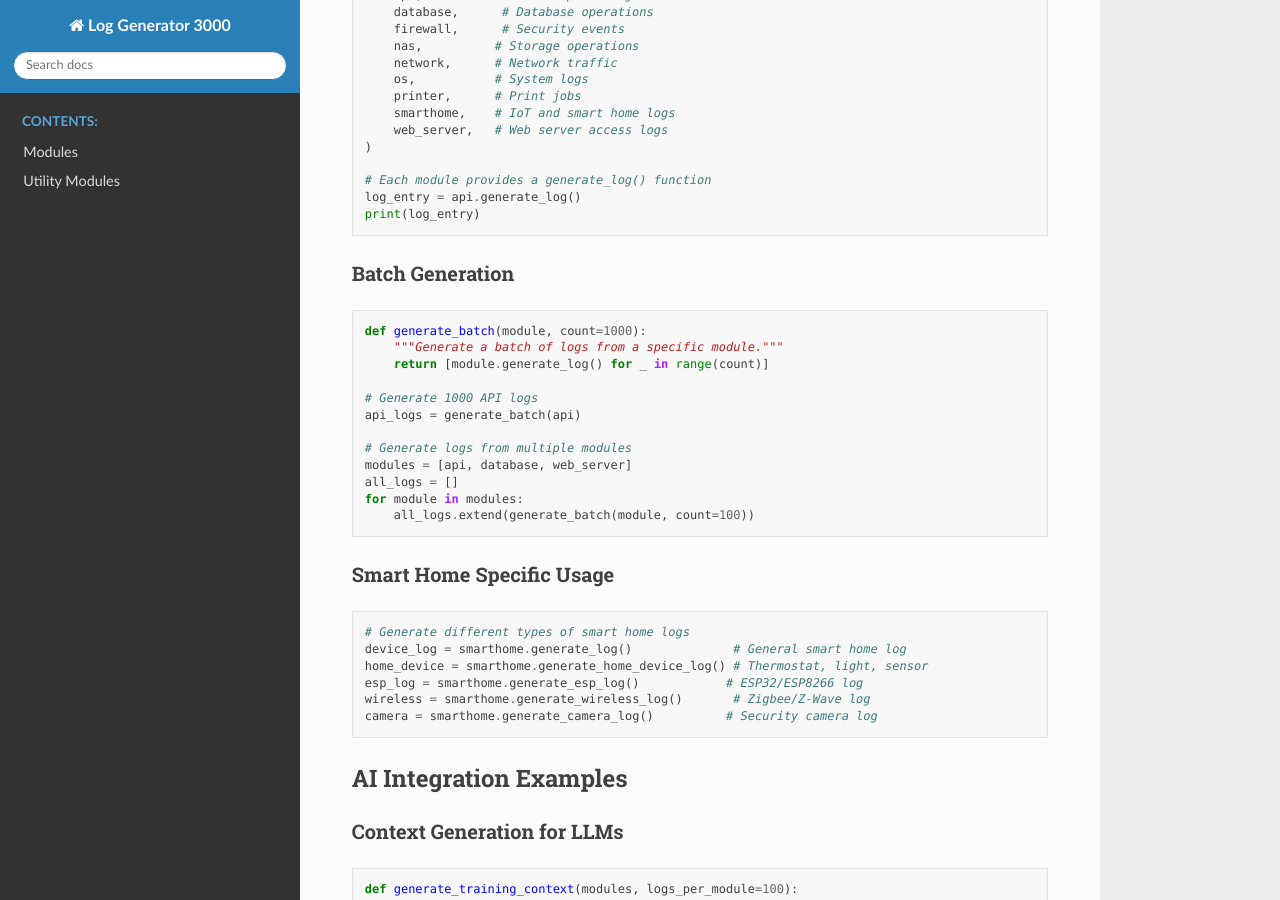
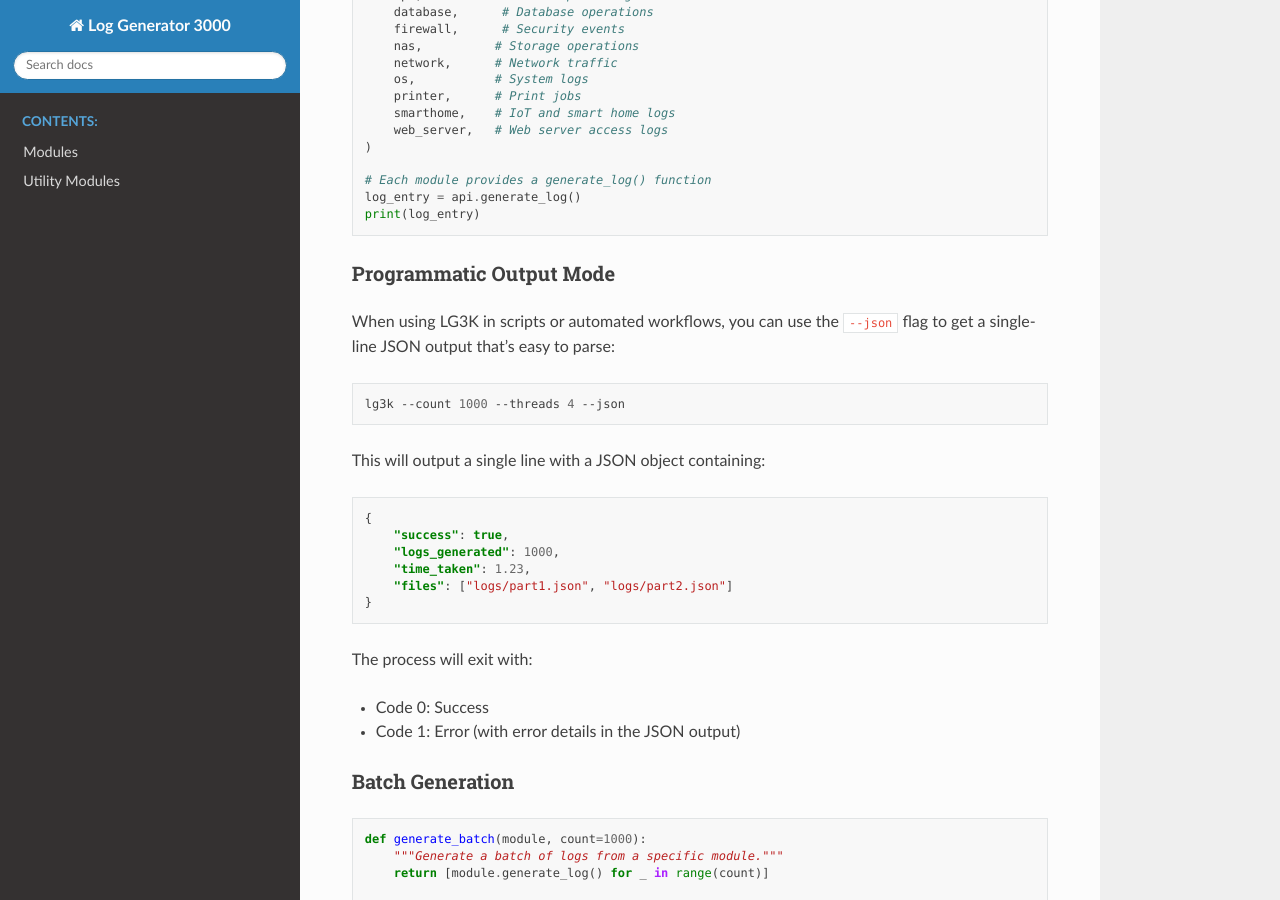
Before and after one commit to mikl0s/LG3K, a Sphinx documentation site: the page built from docs/developer_guide.md, in a window 1280 px wide and 900 px high, scrolled down 431 px. Built offline with Sphinx 7.4.7 and the Read the Docs theme 3.1.0, drawn with Linux system fonts in a browser that asks for light colours; some of the changed text lies outside the part shown.

Commit message:
docs: Add programmatic output mode and welcome performance contributions

````diff
--- a/docs/developer_guide.md
+++ b/docs/developer_guide.md
@@ -27,6 +27,28 @@ from lg3k.modules import (
 log_entry = api.generate_log()
 print(log_entry)
 ```
+
+### Programmatic Output Mode
+
+When using LG3K in scripts or automated workflows, you can use the `--json` flag to get a single-line JSON output that's easy to parse:
+
+```bash
+lg3k --count 1000 --threads 4 --json
+```
+
+This will output a single line with a JSON object containing:
+```json
+{
+    "success": true,
+    "logs_generated": 1000,
+    "time_taken": 1.23,
+    "files": ["logs/part1.json", "logs/part2.json"]
+}
+```
+
+The process will exit with:
+- Code 0: Success
+- Code 1: Error (with error details in the JSON output)
 
 ### Batch Generation
 
@@ -218,6 +240,8 @@ When integrating LG3K into your application, consider these optimization tips:
 3. Use ThreadPoolExecutor in your code for parallel generation when needed
 4. Consider using `ujson` in your application for faster JSON serialization of the generated logs
 
+> 💡 **Contributing to LG3K**: We welcome contributions that improve LG3K's performance! If you have ideas for optimizations or have identified bottlenecks, please feel free to open an issue or submit a pull request.
+
 ## Common Use Cases
 
 1. **Training Data Generation**
````
